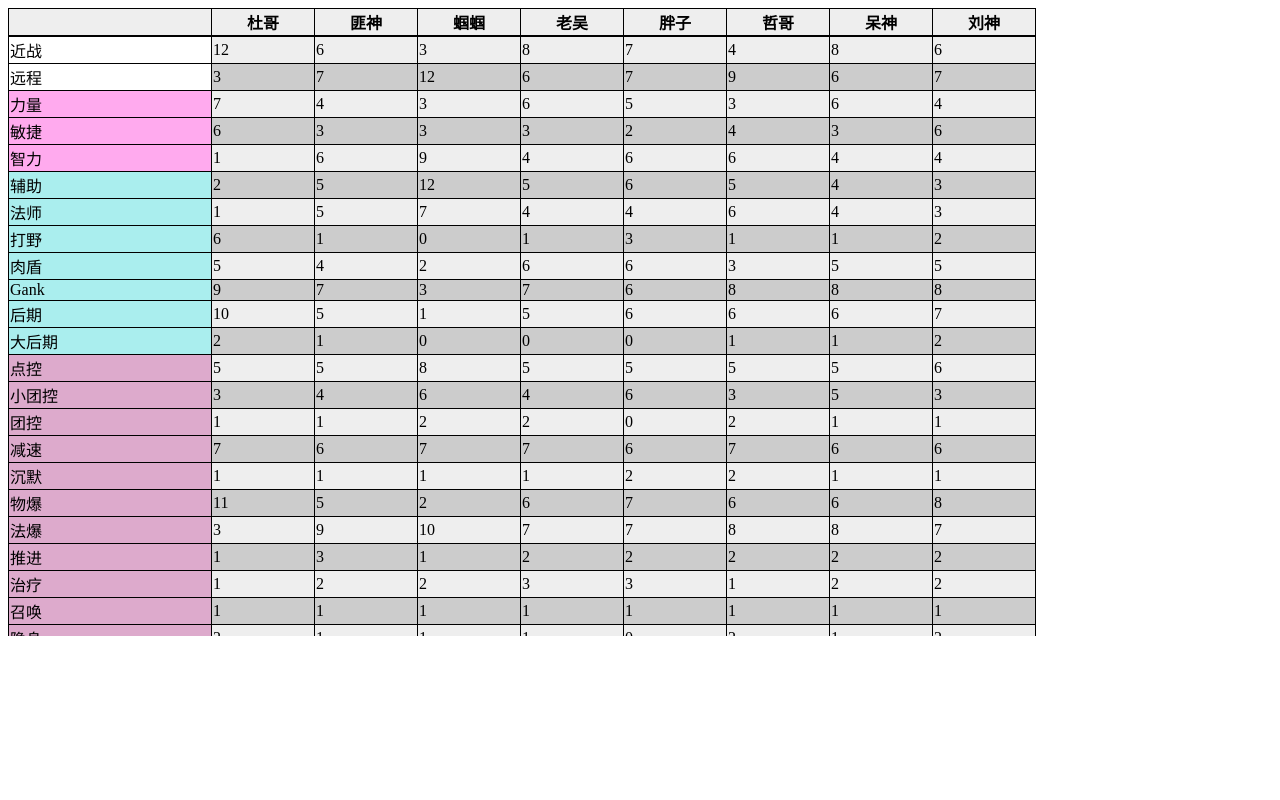
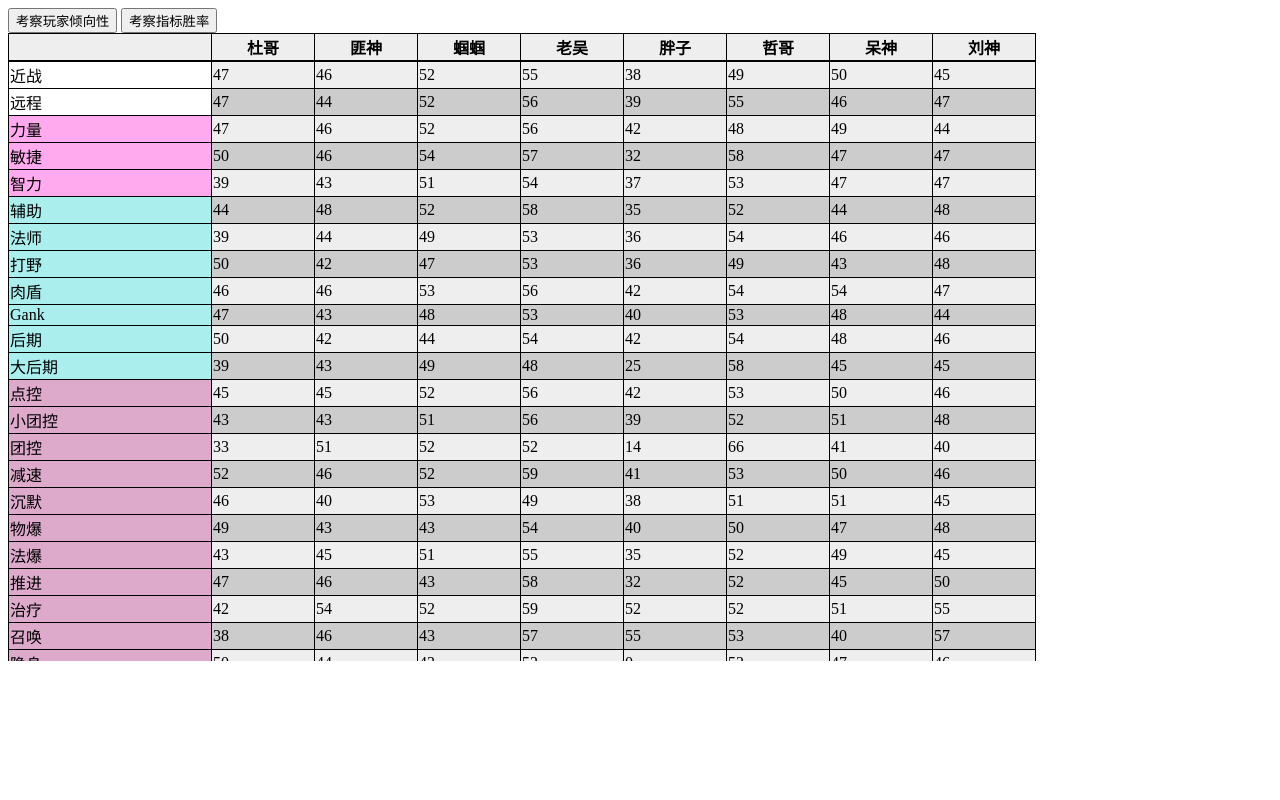
Before and after one commit to qidafang/dota_player_hero_calculate, a plain HTML site: page page/number.html in a window 1280 px wide. Drawn offline with Linux system fonts and the light colour scheme.

Commit message:
add buttons

```diff
--- a/page/number.html
+++ b/page/number.html
@@ -86,6 +86,9 @@
     <script src="players/_dage357.js"></script>
 </head>
 <body>
+    <button onclick="go('胜场')">考察玩家倾向性</button>
+    <button onclick="go('胜率')">考察指标胜率</button>
+
     <table>
         <thead>
         <tr id="titleTr">
@@ -102,6 +105,7 @@
 
 
     <script>
+
     var tagNames = [
     '近战', '远程',
     '力量', '敏捷', '智力',
@@ -144,7 +148,13 @@
         //'357' : [dage357]
     };
 
-    var heroCount = {};//英雄统计汇总
+    var heroCount;//英雄统计汇总
+
+    function go(goType){
+        $('titleTr').innerHTML = "<th></th>";
+        $('playerCount').innerHTML = "";
+
+        heroCount = {};
         heros.forEach(function(h){
             heroCount[h.name] = {
                 'name' : h.name,
@@ -157,33 +167,17 @@
             };
         });
 
+
+
         var results = {};//所有人的统计结果汇总集合
 
         for(var n in they){
             var records = they[n];
-        var playerResult = doIt(records, n);
+            var playerResult = doIt(records, n, goType);
             results[n] = playerResult;
         }
 
         var playerCount = results;
-
-
-/*
-    var heroCountList = [];
-    for(var hName in heroCount){
-        heroCountList.push(heroCount[hName]);
-    };
-    var lookName = 'offline';
-    heroCountList.sort(function(a, b){
-        return - (a[lookName] / a.total - b[lookName] / b.total);
-    });
-    warn(lookName + "最高的英雄：");
-    for(var i = 0; i < heroCountList.length; i++){
-        var h = heroCountList[i];
-        console.log(h.name + "" + two(h[lookName] / h.total * 100));
-    }
-    warn("==========");
-*/
 
         for(var n in they){
 
@@ -273,13 +267,14 @@
             index++;
         }
 
+    }
 
     function two(n){
         return Math.round(n * 100) / 100;
     }
 
 
-    function doIt(ps, playerName){
+    function doIt(ps, playerName, goType){
 
         var useCount = [];
 
@@ -374,17 +369,24 @@
 
         for(var i = 0; i < tagNames.length; i++){//标签和值
             var t = tagNames[i];
-            //var score = Math.round((win[t] / total[t]) * 100);//标签胜率
-            var score = Math.round((win[t] / totalwin) * 100);//标签胜率
+            var score = 0;
+            if(goType == '胜率'){
+                score = Math.round((win[t] / total[t]) * 100);//标签，按胜率计算
+            }else{
+                score = Math.round((win[t] / totalwin) * 100);//标签，按胜场计算
+            }
             result[t] = score;
             //console.log(t + ":" + score);
         }
         for(var i = 0; i < typeNames.length; i++){//类别和值
             var t = typeNames[i];
-            //var score = Math.round((typeWin[t] / typeTotal[t]) * 100);//类别胜率
-            var score = Math.round((typeWin[t] / totaltypewin) * 100);//类别胜率
+            var score = 0;
+            if(goType == '胜率'){
+                score = Math.round((typeWin[t] / typeTotal[t]) * 100);//类别，按胜率计算
+            }else{
+                score = Math.round((typeWin[t] / totaltypewin) * 100);//类别，按胜场计算
+            }
             result[t] = score;
-            //console.log(t + ":" + typeWin[t] / typeTotal[t]);
         }
 
         var ouc = outputUseCount(playerName, useCount);
@@ -531,6 +533,7 @@
         }
     }
 
+    go('胜率');
     </script>
 </body>
 </html>
```
Lines whose indentation alone changed are shown as unchanged.
